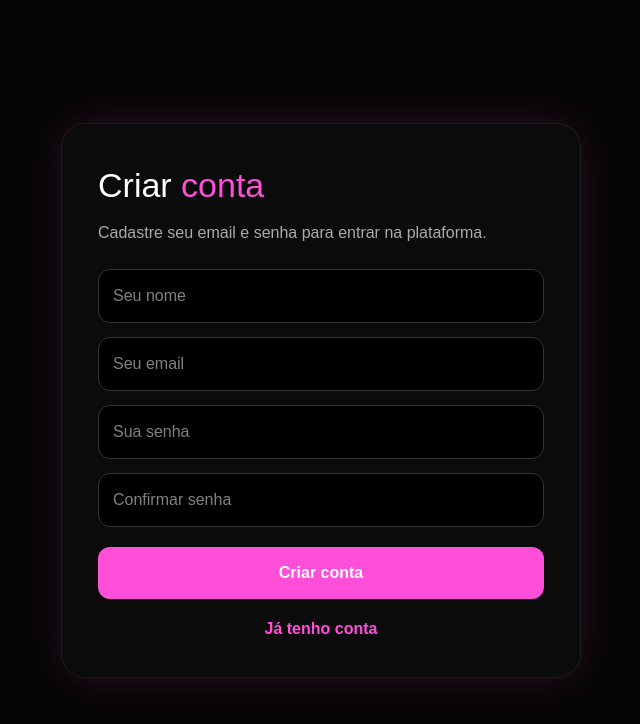
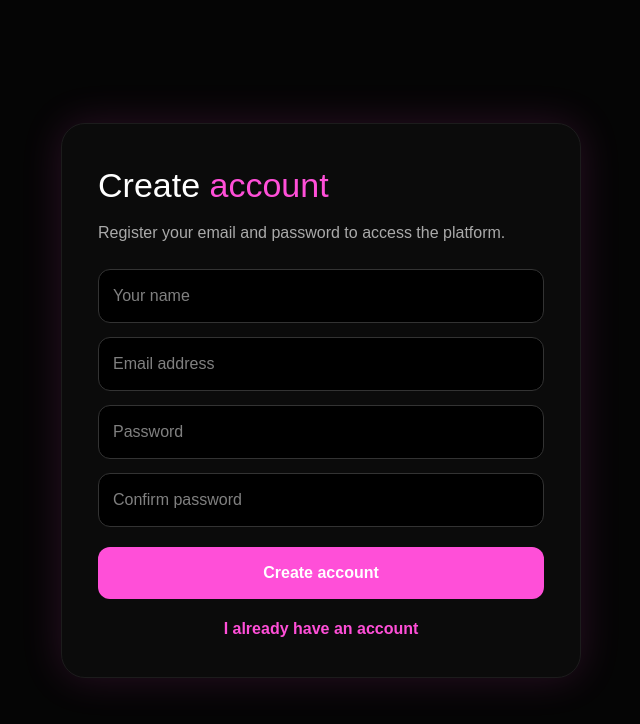
Before and after one commit to Marcelodossan/older-federation, a Next.js app: page /criar-conta in a window 1280 px wide. Shown: the top 724 px of the page, without its empty margins (319-959 px from the left). Built offline with nearby package versions, Linux system fonts and the light colour scheme.

Commit message:
Update create account page to English

```diff
--- a/app/criar-conta/page.tsx
+++ b/app/criar-conta/page.tsx
@@ -6,46 +6,46 @@ import { createClient } from "@/lib/supabase/client";
 
 const ADMIN_EMAIL = "marcelo.dos.santos.filho03@gmail.com";
 
-export default function CriarContaPage() {
-  const [nome, setNome] = useState("");
+export default function CreateAccountPage() {
+  const [name, setName] = useState("");
   const [email, setEmail] = useState("");
-  const [senha, setSenha] = useState("");
-  const [confirmarSenha, setConfirmarSenha] = useState("");
-  const [carregando, setCarregando] = useState(false);
+  const [password, setPassword] = useState("");
+  const [confirmPassword, setConfirmPassword] = useState("");
+  const [loading, setLoading] = useState(false);
 
-  async function handleCriarConta() {
-    if (!nome || !email || !senha || !confirmarSenha) {
-      alert("Preencha todos os campos");
+  async function handleCreateAccount() {
+    if (!name || !email || !password || !confirmPassword) {
+      alert("Please fill in all fields.");
       return;
     }
 
-    if (senha !== confirmarSenha) {
-      alert("As senhas não coincidem");
+    if (password !== confirmPassword) {
+      alert("Passwords do not match.");
       return;
     }
 
     try {
-      setCarregando(true);
+      setLoading(true);
 
       const supabase = createClient();
 
-      const emailLimpo = email.trim().toLowerCase();
-      const nomeLimpo = nome.trim();
+      const cleanEmail = email.trim().toLowerCase();
+      const cleanName = name.trim();
 
       const { data, error } = await supabase.auth.signUp({
-        email: emailLimpo,
-        password: senha,
+        email: cleanEmail,
+        password: password,
         options: {
           data: {
-            nome: nomeLimpo,
-            idOnline: nomeLimpo,
-            isAdmin: emailLimpo === ADMIN_EMAIL.toLowerCase(),
+            nome: cleanName,
+            idOnline: cleanName,
+            isAdmin: cleanEmail === ADMIN_EMAIL.toLowerCase(),
           },
         },
       });
 
       if (error) {
-        console.error("Erro no signUp:", error);
+        console.error("SignUp error:", error);
         alert(error.message);
         return;
       }
@@ -53,47 +53,51 @@ export default function CriarContaPage() {
       const user = data.user;
 
       if (!user) {
-        alert("Conta criada. Verifique seu email para confirmar o cadastro.");
+        alert("Account created. Please check your email to confirm.");
         window.location.href = "/login";
         return;
       }
 
-      const novoUsuario = {
+      const newUser = {
         id: user.id,
-        nome: nomeLimpo,
-        email: user.email || emailLimpo,
+        nome: cleanName,
+        email: user.email || cleanEmail,
       };
 
-      const { error: perfilError } = await supabase.from("usuarios").upsert(
+      const { error: profileError } = await supabase.from("usuarios").upsert(
         {
-          id: novoUsuario.id,
-          nome: novoUsuario.nome,
-          email: novoUsuario.email,
+          id: newUser.id,
+          nome: newUser.nome,
+          email: newUser.email,
         },
         { onConflict: "id" }
       );
 
-      if (perfilError) {
-        console.error("Erro ao salvar perfil:", perfilError);
-        alert(`Conta criada, mas houve erro ao salvar perfil no banco: ${perfilError.message}`);
+      if (profileError) {
+        console.error("Profile save error:", profileError);
+        alert(`Account created, but failed to save profile: ${profileError.message}`);
         window.location.href = "/login";
         return;
       }
 
-      localStorage.setItem("jogadorLogado", JSON.stringify({
-        id: user.id,
-        nome: nomeLimpo,
-        email: user.email || emailLimpo,
-        isAdmin: emailLimpo === ADMIN_EMAIL.toLowerCase(),
-      }));
+      localStorage.setItem(
+        "jogadorLogado",
+        JSON.stringify({
+          id: user.id,
+          nome: cleanName,
+          email: user.email || cleanEmail,
+          isAdmin: cleanEmail === ADMIN_EMAIL.toLowerCase(),
+        })
+      );
+
       localStorage.setItem("sessaoAtiva", "true");
 
       window.location.href = "/dashboard";
     } catch (err) {
-      console.error("Erro inesperado:", err);
-      alert("Erro ao criar conta");
+      console.error("Unexpected error:", err);
+      alert("Error creating account.");
     } finally {
-      setCarregando(false);
+      setLoading(false);
     }
   }
 
@@ -122,24 +126,24 @@ export default function CriarContaPage() {
         }}
       >
         <h1 style={{ fontSize: 34, marginTop: 0, marginBottom: 10 }}>
-          Criar <span style={{ color: "#ff4fd8" }}>conta</span>
+          Create <span style={{ color: "#ff4fd8" }}>account</span>
         </h1>
 
         <p style={{ color: "#aaa", marginBottom: 24 }}>
-          Cadastre seu email e senha para entrar na plataforma.
+          Register your email and password to access the platform.
         </p>
 
         <input
           type="text"
-          placeholder="Seu nome"
-          value={nome}
-          onChange={(e) => setNome(e.target.value)}
+          placeholder="Your name"
+          value={name}
+          onChange={(e) => setName(e.target.value)}
           style={inputStyle}
         />
 
         <input
           type="email"
-          placeholder="Seu email"
+          placeholder="Email address"
           value={email}
           onChange={(e) => setEmail(e.target.value)}
           style={{ ...inputStyle, marginTop: 14 }}
@@ -147,30 +151,30 @@ export default function CriarContaPage() {
 
         <input
           type="password"
-          placeholder="Sua senha"
-          value={senha}
-          onChange={(e) => setSenha(e.target.value)}
+          placeholder="Password"
+          value={password}
+          onChange={(e) => setPassword(e.target.value)}
           style={{ ...inputStyle, marginTop: 14 }}
         />
 
         <input
           type="password"
-          placeholder="Confirmar senha"
-          value={confirmarSenha}
-          onChange={(e) => setConfirmarSenha(e.target.value)}
+          placeholder="Confirm password"
+          value={confirmPassword}
+          onChange={(e) => setConfirmPassword(e.target.value)}
           style={{ ...inputStyle, marginTop: 14 }}
         />
 
         <button
-          onClick={handleCriarConta}
+          onClick={handleCreateAccount}
           style={{
             ...buttonStyle,
-            opacity: carregando ? 0.7 : 1,
-            cursor: carregando ? "not-allowed" : "pointer",
+            opacity: loading ? 0.7 : 1,
+            cursor: loading ? "not-allowed" : "pointer",
           }}
-          disabled={carregando}
+          disabled={loading}
         >
-          {carregando ? "Criando..." : "Criar conta"}
+          {loading ? "Creating..." : "Create account"}
         </button>
 
         <Link
@@ -184,7 +188,7 @@ export default function CriarContaPage() {
             display: "block",
           }}
         >
-          Já tenho conta
+          I already have an account
         </Link>
       </div>
     </main>
```
